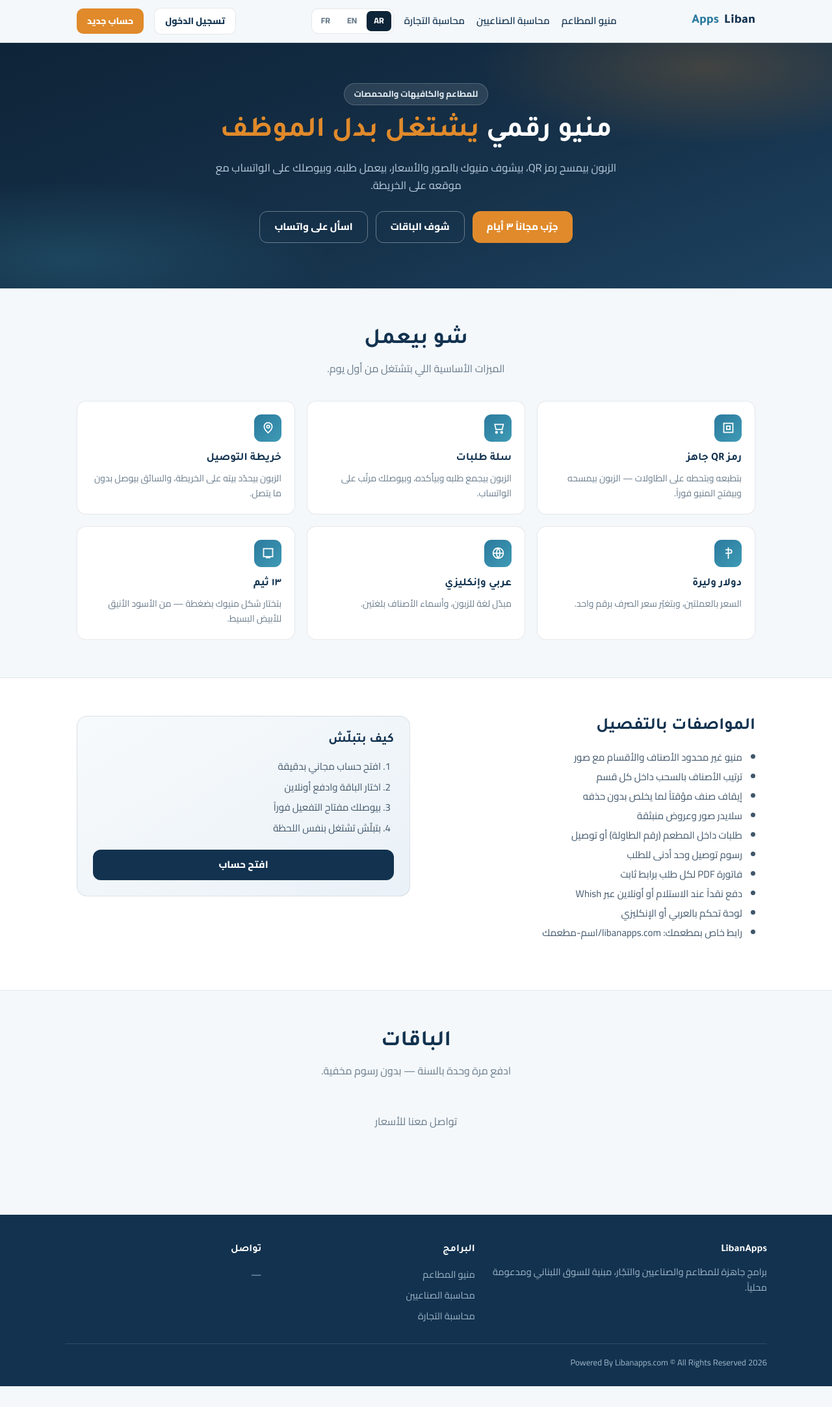
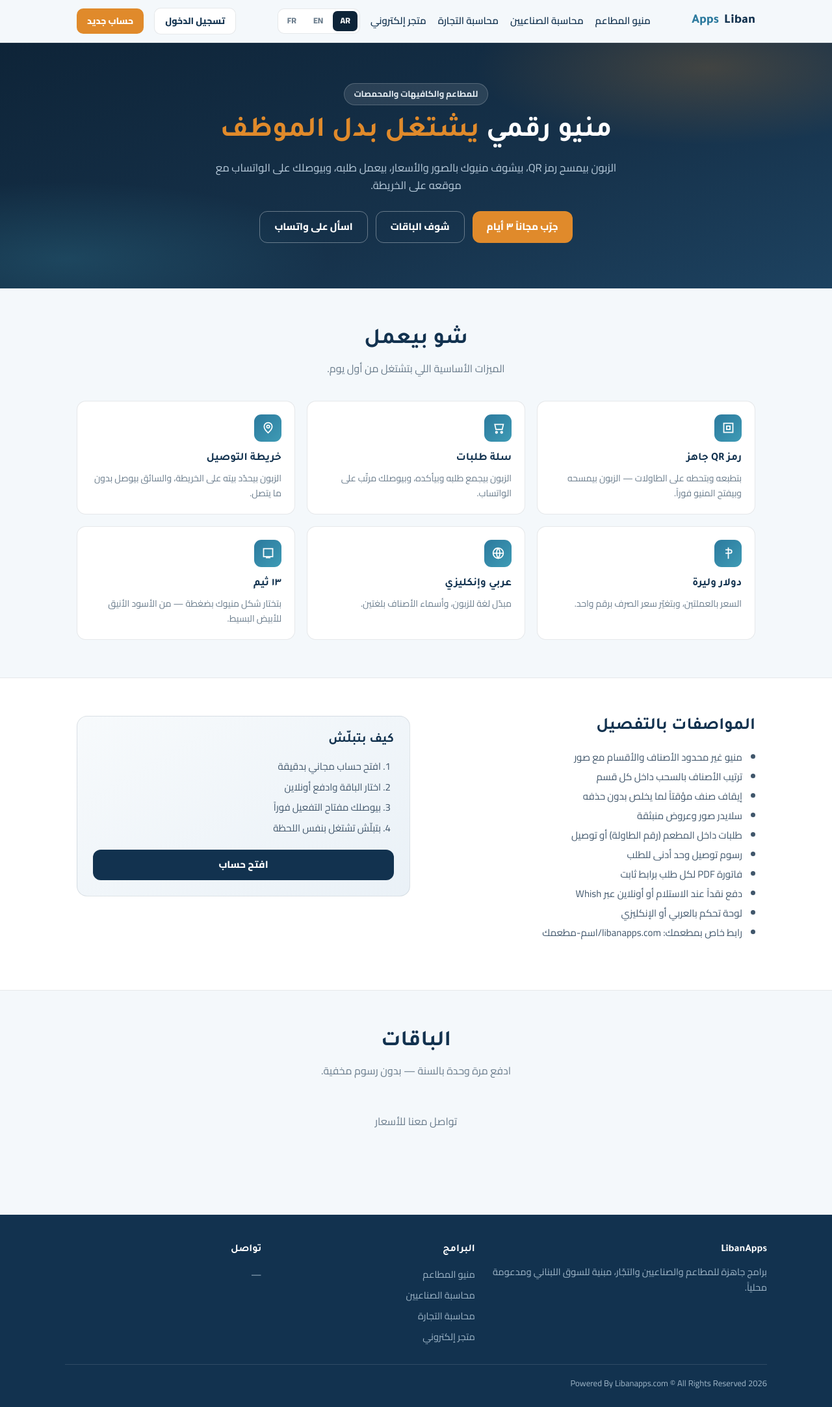
Before and after one commit to saeedhamadeh-sudo/libanapps, a website: page public/product-menus.html in a window 1280 px wide. Shown: the whole page at 65% size. Before the commit the page ends 2134 px from the top, so only its background shows below. Drawn offline with nearby package versions, Linux system fonts and the light colour scheme; no server answers.

Commit message:
Add electronic store link to product menus

```diff
--- a/public/product-menus.html
+++ b/public/product-menus.html
@@ -184,6 +184,7 @@ footer.site .bottom b{color:#fff}
       <a href="/menus">منيو المطاعم</a>
       <a href="/industrial">محاسبة الصناعيين</a>
       <a href="/trade-info">محاسبة التجارة</a>
+      <a href="/store-info">متجر إلكتروني</a>
     </div>
       <div class="lang-btns" id="langBtns" role="group" aria-label="اللغة">
         <button type="button" data-lang="ar">AR</button>
@@ -257,6 +258,7 @@ footer.site .bottom b{color:#fff}
       <a href="/menus">منيو المطاعم</a>
       <a href="/industrial">محاسبة الصناعيين</a>
       <a href="/trade-info">محاسبة التجارة</a>
+      <a href="/store-info">متجر إلكتروني</a>
     </div>
     <div>
       <h4>تواصل</h4>
```
